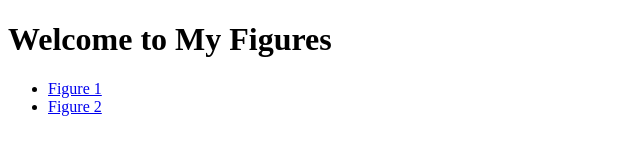
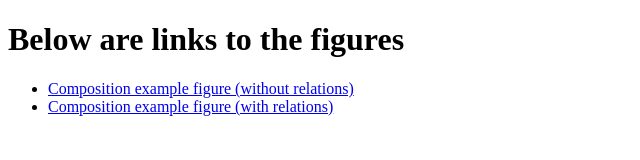
Before and after one commit to bjorneju/CES_html_hosting, a plain HTML site: page index.html in a window 1280 px wide. Shown: the whole page, without its empty margins (0-640 px from the left). Drawn offline with Linux system fonts and the light colour scheme.

Commit message:
Update index.html

```diff
--- a/index.html
+++ b/index.html
@@ -2,13 +2,13 @@
 <!DOCTYPE html>
 <html>
 <head>
-    <title>Main Page</title>
+    <title>Page for hosting HTML versions of figures for the IIT Wiki</title>
 </head>
 <body>
-    <h1>Welcome to My Figures</h1>
+    <h1> Below are links to the figures </h1>
     <ul>
-        <li><a href="figure1/">Figure 1</a></li>
-        <li><a href="figure2/">Figure 2</a></li>
+        <li><a href="figure1/">Composition example figure (without relations)</a></li>
+        <li><a href="figure2/">Composition example figure (with relations)</a></li>
         <!-- More figures as needed -->
     </ul>
 </body>
```
